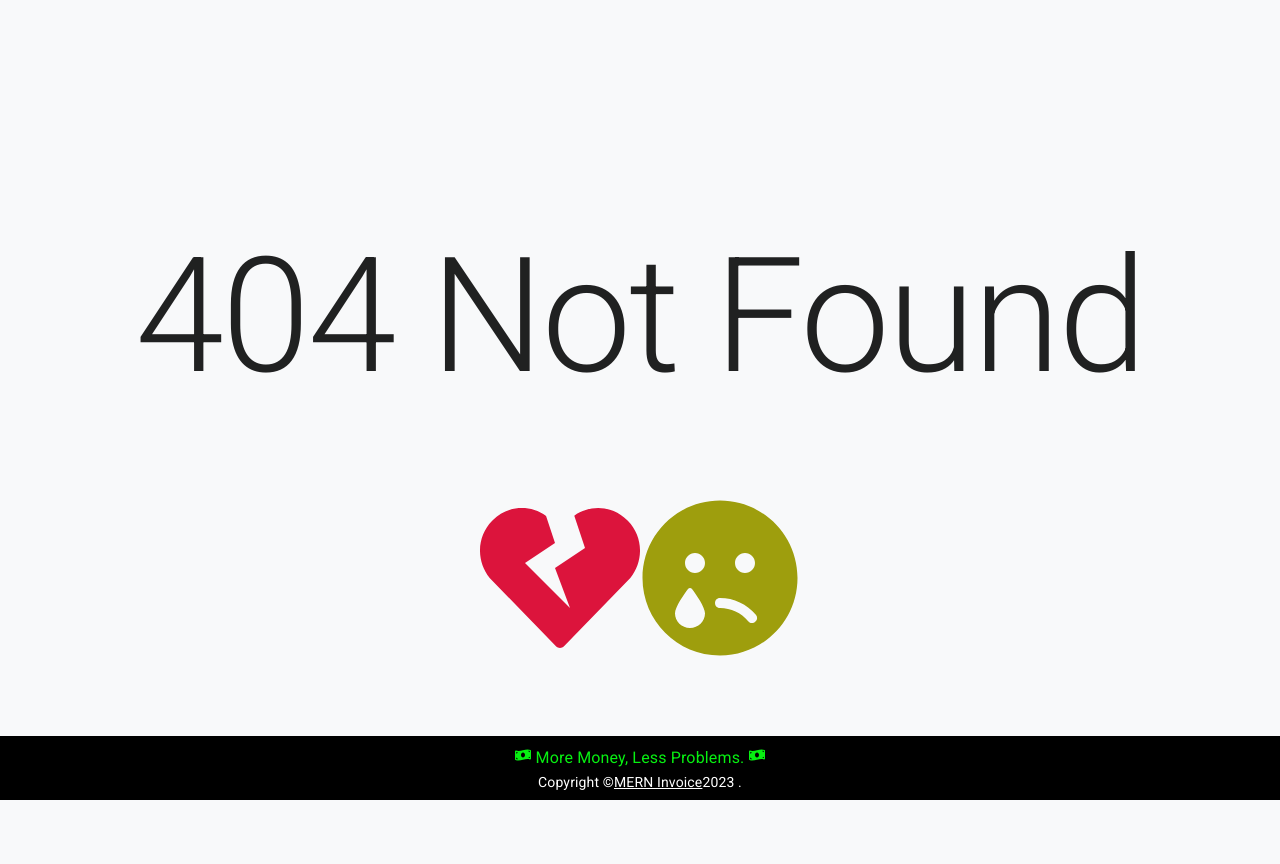
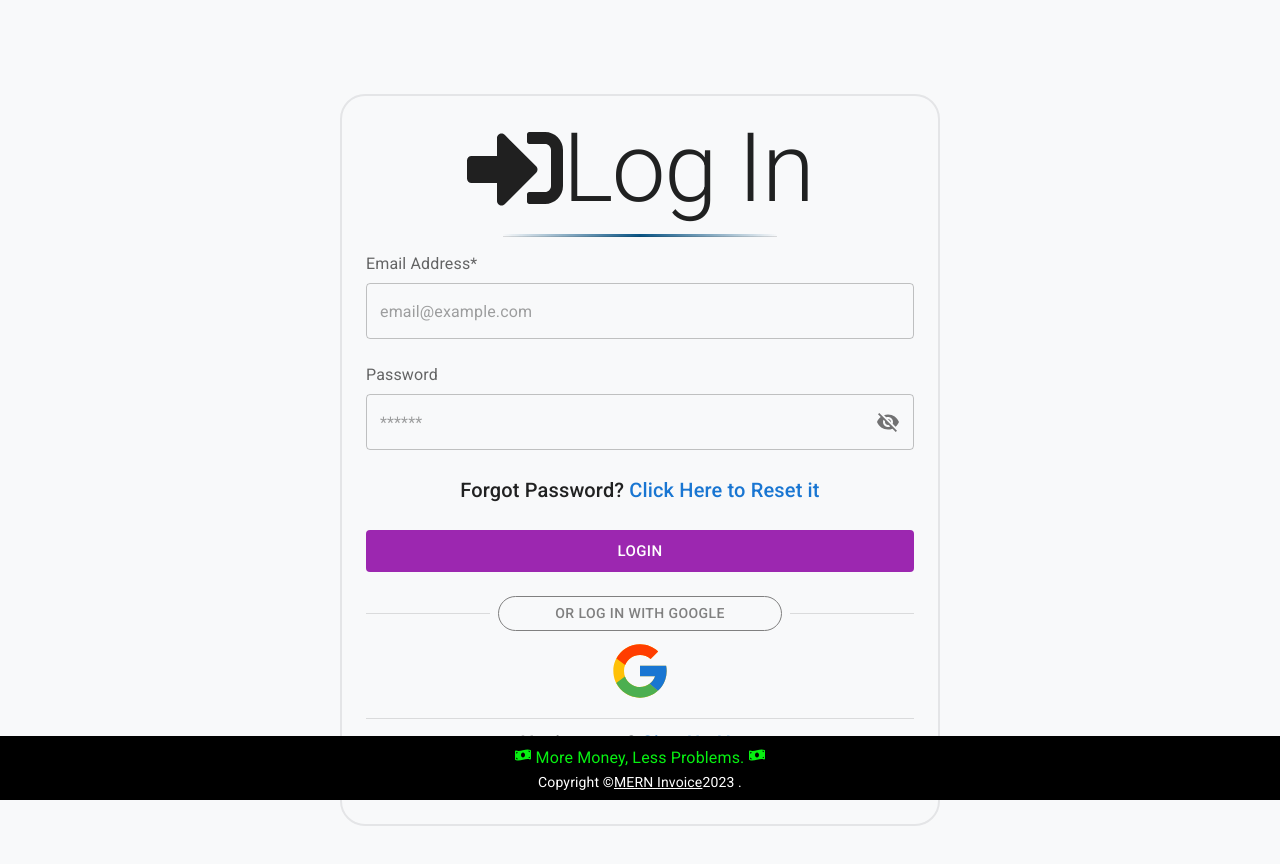
Before and after one commit to noelys215/MERN_Invoice, a React (Create React App) app in the folder client/: page /login in a window 1280 px wide. Before the commit this address had no page. Shown: the top 864 px of the page. Before the commit the page ends 800 px from the top, so only its background shows below. Built offline with nearby package versions, Linux system fonts and the light colour scheme.

Commit message:
FEAT: Add Login Page

```diff
--- a/client/package.json
+++ b/client/package.json
@@ -22,7 +22,7 @@
     "react-redux": "^8.0.5",
     "react-router-dom": "^6.10.0",
     "react-scripts": "5.0.1",
-    "react-toastify": "^9.1.2",
+    "react-toastify": "^9.1.1",
     "web-vitals": "^2.1.4",
     "yup": "^1.1.1"
   },
--- a/client/src/App.jsx
+++ b/client/src/App.jsx
@@ -10,6 +10,7 @@ import { NotFound } from './components/NotFound';
 import { ToastContainer } from 'react-toastify';
 import { RegisterPage } from './features/auth/pages/RegisterPage';
 import { VerifiedPage } from './features/auth/pages/VerifiedPage';
+import { LoginPage } from './features/auth/pages/LoginPage';
 
 export const App = () => {
 	useTitle('MERN Invoice - Home');
@@ -21,6 +22,7 @@ export const App = () => {
 					<Route index element={<HomePage />} />
 					<Route path="register" element={<RegisterPage />} />
 					<Route path="auth/verify" element={<VerifiedPage />} />
+					<Route path="login" element={<LoginPage />} />
 					<Route path="*" element={<NotFound />} />
 				</Route>
 			</Routes>
--- /dev/null
+++ b/client/src/features/auth/pages/LoginPage.jsx
@@ -0,0 +1,118 @@
+import { Box, Button, Container, Divider, Grid, Link, Typography } from '@mui/material';
+import { FaSignInAlt } from 'react-icons/fa';
+import { Link as RouterLink } from 'react-router-dom';
+import { GoogleLogin } from '../../../components/GoogleLogin';
+import { StyledDivider } from '../../../components/StyledDivider';
+import { AuthWrapper } from '../forms/AuthWrapper';
+import { LoginForm } from '../forms/LoginForm';
+
+export const LoginPage = () => {
+	return (
+		<AuthWrapper>
+			<Container
+				component="main"
+				maxWidth="sm"
+				sx={{
+					border: '2px solid #e4e5e7',
+					borderRadius: '25px',
+					py: 2,
+				}}>
+				<Grid>
+					<Grid item xs={12}>
+						<Box
+							sx={{
+								display: 'flex',
+								flexDirection: 'row',
+								justifyContent: 'center',
+								alignItems: 'center',
+							}}>
+							<FaSignInAlt className="auth-svg" />
+							<Typography variant="h1">Log In</Typography>
+						</Box>
+						<StyledDivider />
+					</Grid>
+					{/* Login Form */}
+					<LoginForm />
+					{/* or Google sign-in */}
+					<Grid item xs={12}>
+						<Box
+							sx={{
+								alignItems: 'center',
+								display: 'flex',
+								mt: 2,
+							}}>
+							<Divider sx={{ flexGrow: 1 }} orientation="horizontal" />
+							<Button
+								variant="outlined"
+								sx={{
+									cursor: 'unset',
+									m: 1,
+									py: 0.5,
+									px: 7,
+									borderColor: 'grey !important',
+									color: 'grey !important',
+									fontWeight: 500,
+									borderRadius: '25px',
+								}}
+								disableRipple
+								disabled>
+								OR LOG In WITH GOOGLE
+							</Button>
+							<Divider sx={{ flexGrow: 1 }} orientation="horizontal" />
+						</Box>
+						<Box
+							sx={{
+								display: 'flex',
+								alignItems: 'center',
+								justifyContent: 'center',
+							}}>
+							<GoogleLogin />
+						</Box>
+					</Grid>
+					<Divider sx={{ flexGrow: 1, mb: 1, mt: 1 }} orientation="horizontal" />
+					{/* Forgot Password */}
+					<Grid item xs={12}>
+						<Box
+							sx={{
+								justifyContent: 'center',
+								display: 'flex',
+								alignItems: 'center',
+							}}>
+							<Typography variant="h6">
+								No Account?&nbsp;
+								<Link
+									variant="h6"
+									component={RouterLink}
+									to="/register"
+									sx={{ textDecoration: 'none' }}>
+									Sign Up Here
+								</Link>
+							</Typography>
+						</Box>
+					</Grid>
+					<Divider sx={{ flexGrow: 1, mb: 1, mt: 1 }} orientation="horizontal" />
+					{/* Resend email verification */}
+					<Grid item xs={12}>
+						<Box
+							sx={{
+								justifyContent: 'center',
+								display: 'flex',
+								alignItems: 'center',
+							}}>
+							<Typography variant="h6">
+								No Verification Email?&nbsp;
+								<Link
+									variant="h6"
+									component={RouterLink}
+									to="/resend"
+									sx={{ textDecoration: 'none' }}>
+									Resend Email
+								</Link>
+							</Typography>
+						</Box>
+					</Grid>
+				</Grid>
+			</Container>
+		</AuthWrapper>
+	);
+};
```
Also changed, not shown: 1 other file (tests, documents, lock files or other folders).
